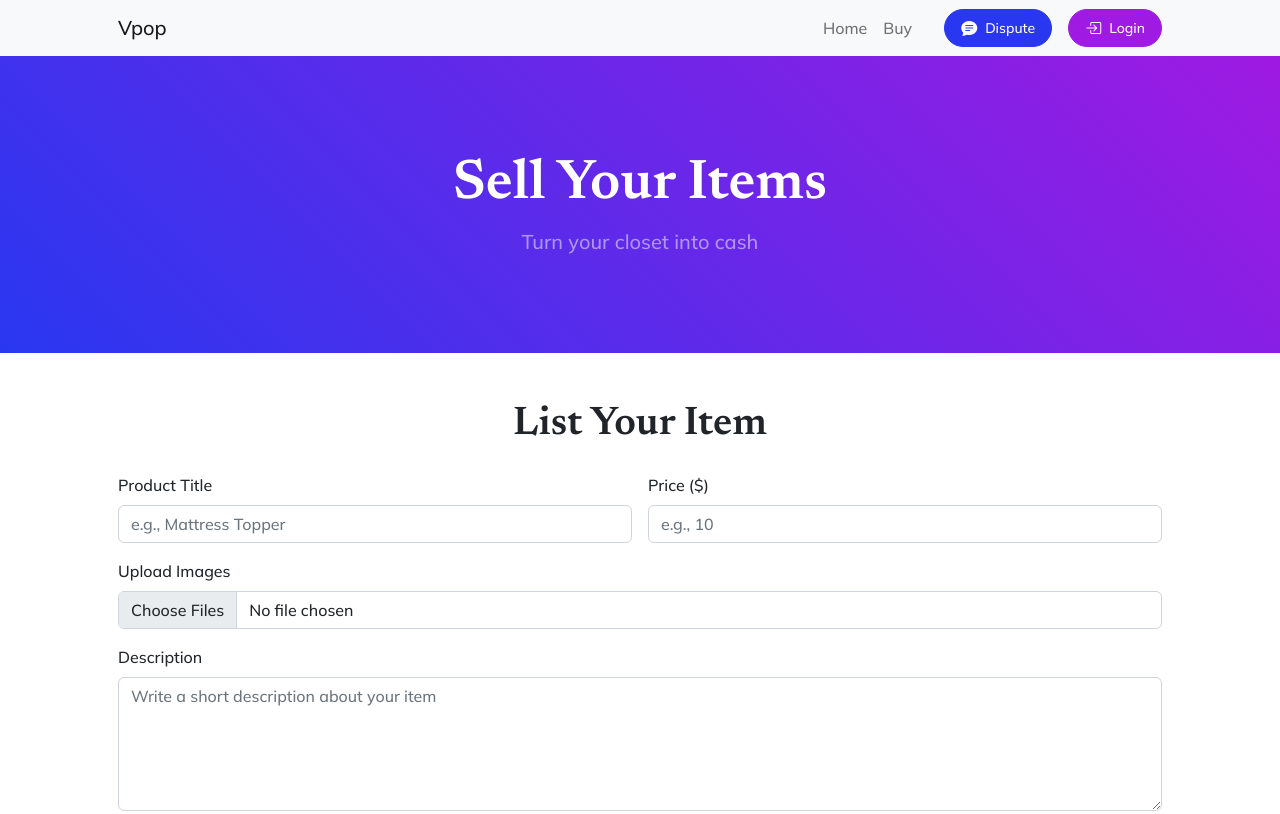
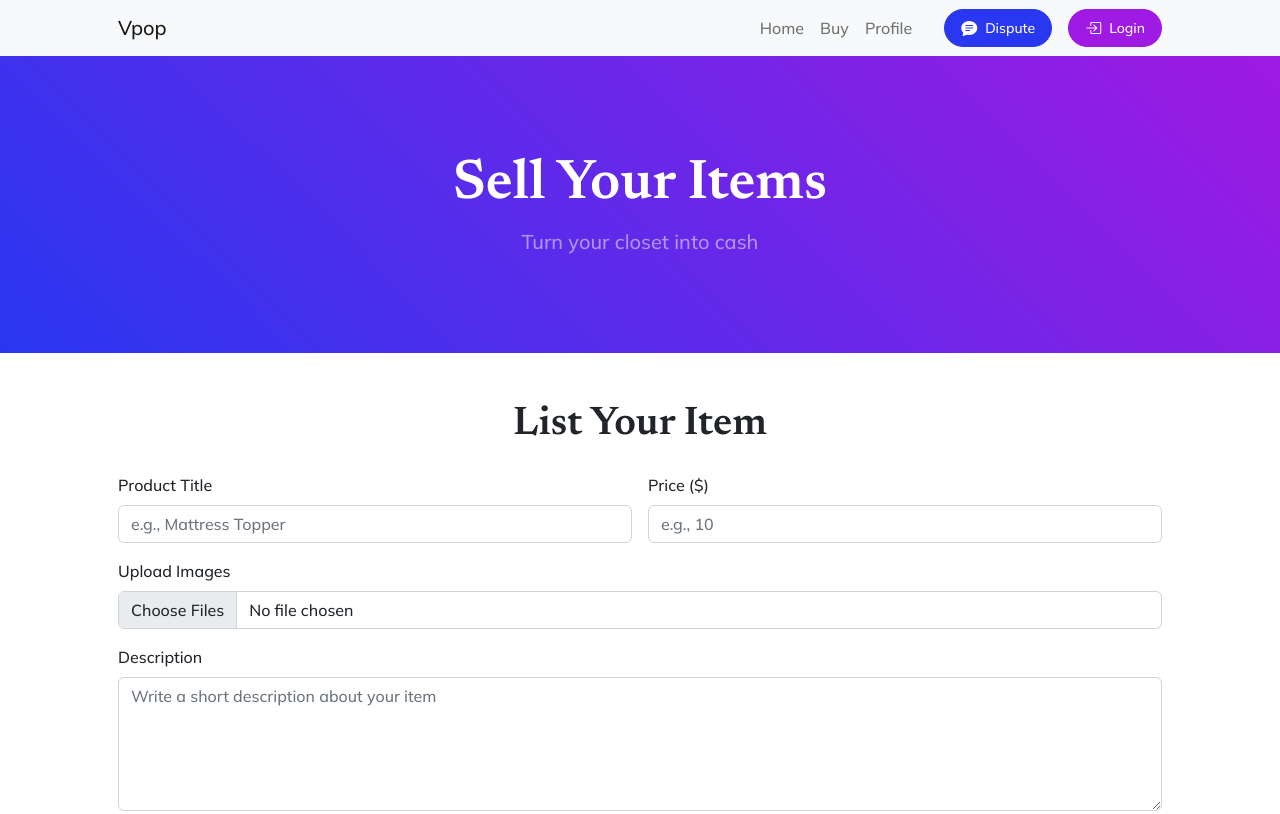
Before and after one commit to DarienAB/Project-3, a website: page V-pop/Sell.html in a window 1280 px wide. Shown: the top 814 px of the page. Drawn offline with nearby package versions, Linux system fonts and the light colour scheme.

Commit message:
Trying to commit

```diff
--- a/V-pop/Sell.html
+++ b/V-pop/Sell.html
@@ -28,6 +28,7 @@
                 <ul class="navbar-nav ms-auto me-4 my-3 my-lg-0">
                     <li class="nav-item"><a class="nav-link" href="index.html">Home</a></li>
                     <li class="nav-item"><a class="nav-link" href="buy.html">Buy</a></li>
+                    <li class="nav-item"><a class="nav-link" href="Profile.html">Profile</a></li>
                 </ul>
                 <!-- Dispute Button -->
                 <button class="btn btn-primary rounded-pill px-3 mb-2 mb-lg-0" data-bs-toggle="modal" data-bs-target="#feedbackModal">
```
Also changed, not shown: V-pop/Buy.html (+1 -1 lines).
